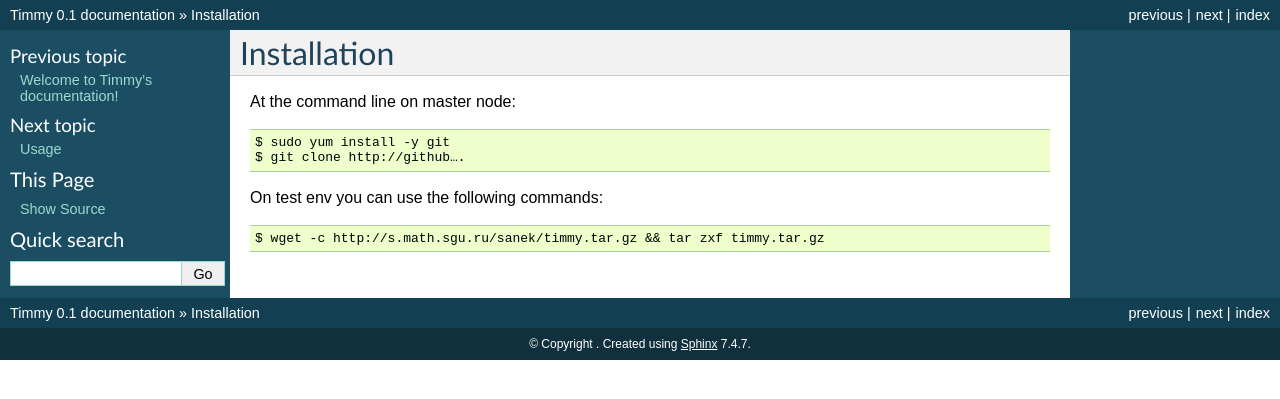
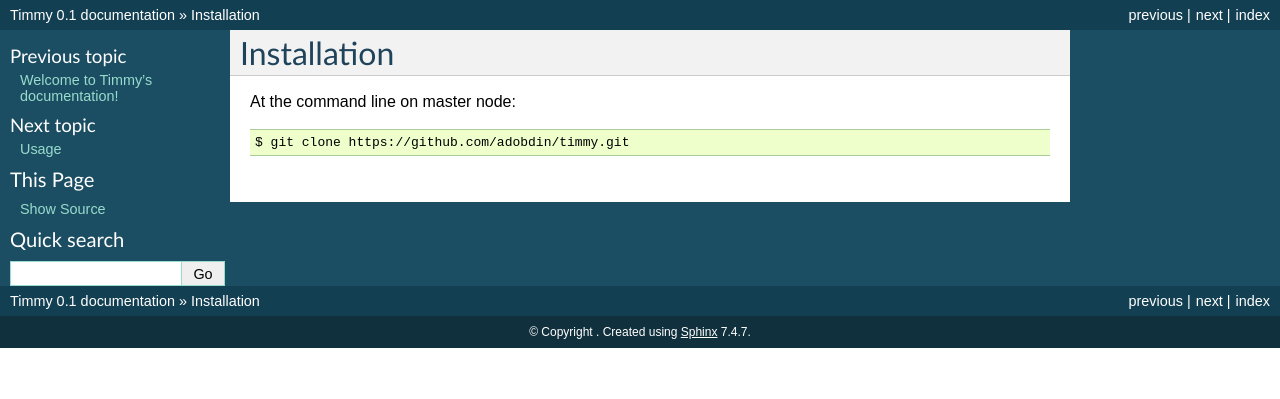
Before and after one commit to openstack-archive/timmy, a Sphinx documentation site: the page built from doc/source/installation.rst, in a window 1280 px wide. Shown: the top 399 px of the page. Built offline with Sphinx 7.4.7, drawn with Linux system fonts in a browser that asks for light colours.

Commit message:
docs were modified

```diff
--- a/doc/source/installation.rst
+++ b/doc/source/installation.rst
@@ -4,10 +4,4 @@ Installation
 
 At the command line on master node::
 
-    $ sudo yum install -y git
-    $ git clone http://github….
-
-
-On test env you can use the following commands::
-
-    $ wget -c http://s.math.sgu.ru/sanek/timmy.tar.gz && tar zxf timmy.tar.gz
+    $ git clone https://github.com/adobdin/timmy.git
```
